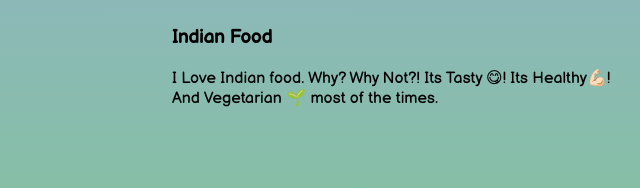
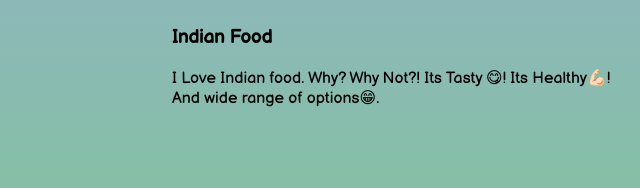
Before and after one commit to 1UrvashiM/personal-website, a plain HTML site: page index.html in a window 1280 px wide. Shown: the part 1772-1960 px from the top of the page, 152-792 px from the left. Drawn offline with Linux system fonts and the light colour scheme; a web font is replaced by a local one.

Commit message:
edited the food part

```diff
--- a/index.html
+++ b/index.html
@@ -46,7 +46,7 @@
               <div class="skill-row">
                 <img class="food" src="food.png" alt="">
                 <h3>Indian Food</h3>
-                <p>I Love Indian food. Why? Why Not?! Its Tasty 😋! Its Healthy💪🏻! And Vegetarian 🌱 most of the times.</p>
+                <p>I Love Indian food. Why? Why Not?! Its Tasty 😋! Its Healthy💪🏻! And wide range of options😁.</p>
               </div>
               <div class="skill-row">
                 <img class="books" src="book.png" alt="">
```
